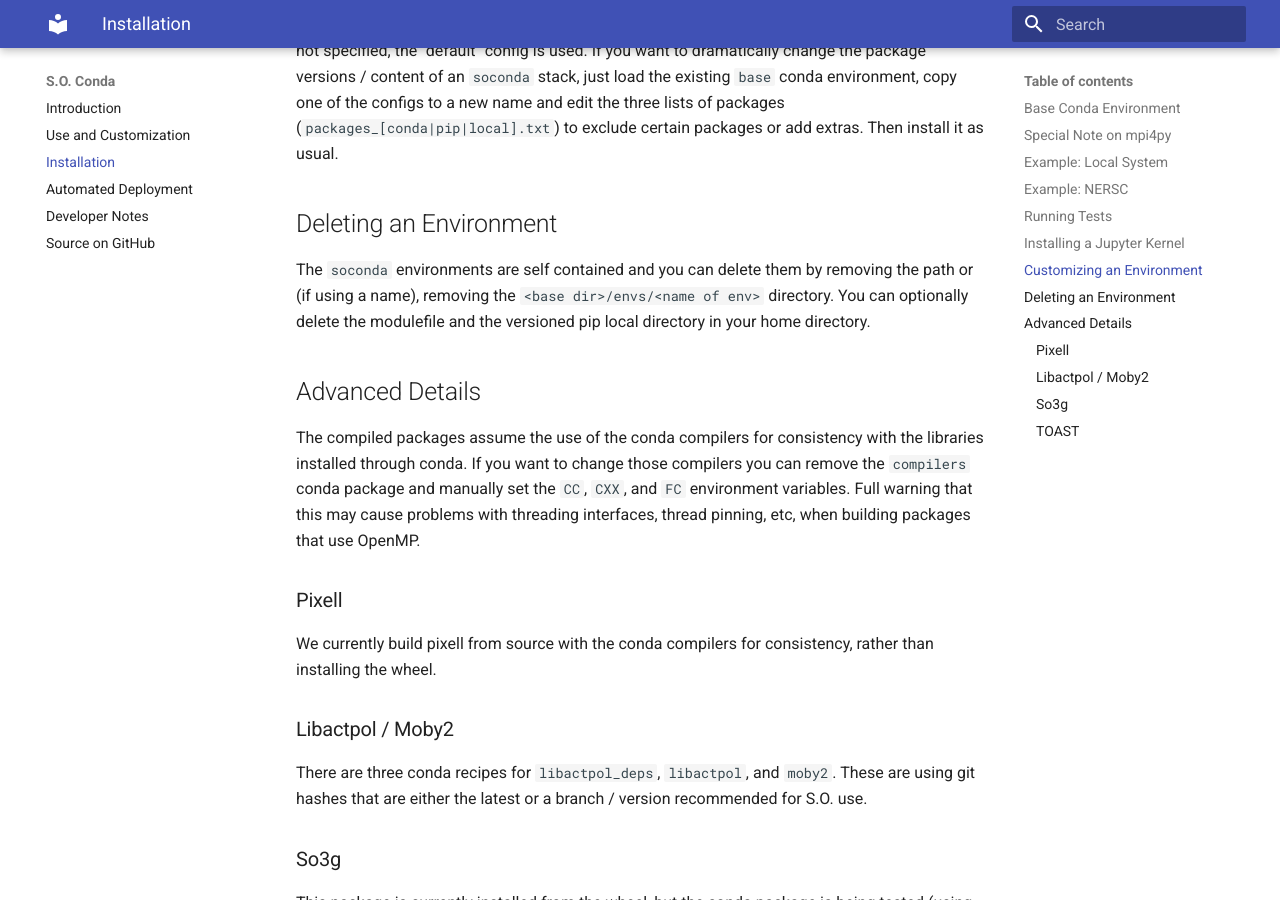
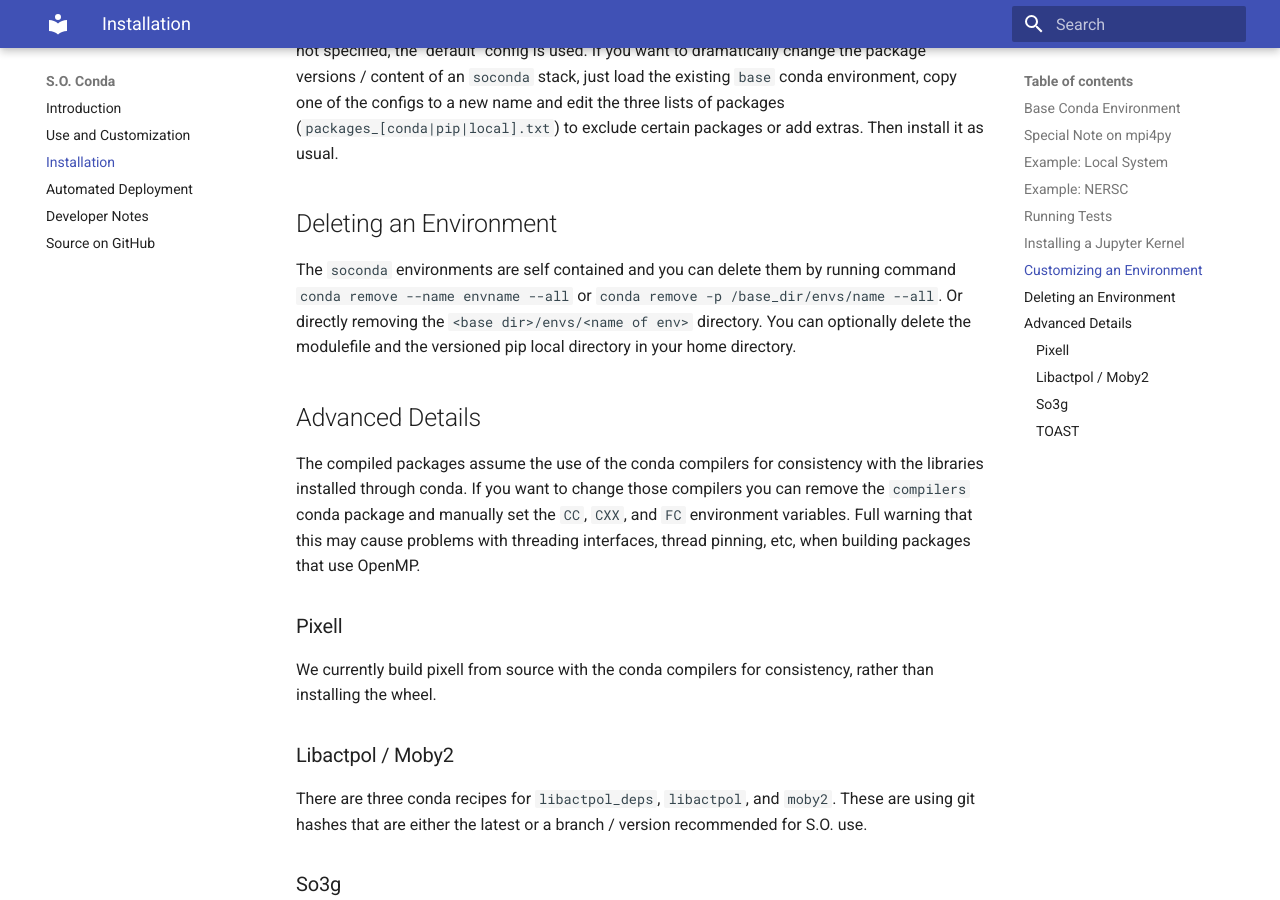
Before and after one commit to simonsobs/soconda, an MkDocs documentation site: the page built from docs/docs/install.md, in a window 1280 px wide and 900 px high, scrolled down 3527 px. Built offline with MkDocs 1.6.1 and Material for MkDocs 9.7.7, drawn with Linux system fonts in a browser that asks for light colours.

Commit message:
Update docs

```diff
--- a/docs/docs/install.md
+++ b/docs/docs/install.md
@@ -160,8 +160,9 @@ Then install it as usual.
 ## Deleting an Environment
 
 The `soconda` environments are self contained and you can delete them by
-removing the path or (if using a name), removing the `<base dir>/envs/<name of
-env>` directory. You can optionally delete the modulefile and the versioned pip
+running command `conda remove --name envname --all` or `conda remove -p /base_dir/envs/name --all`.
+Or directly removing the `<base dir>/envs/<name of env>` directory.
+You can optionally delete the modulefile and the versioned pip
 local directory in your home directory.
 
 ## Advanced Details
```
